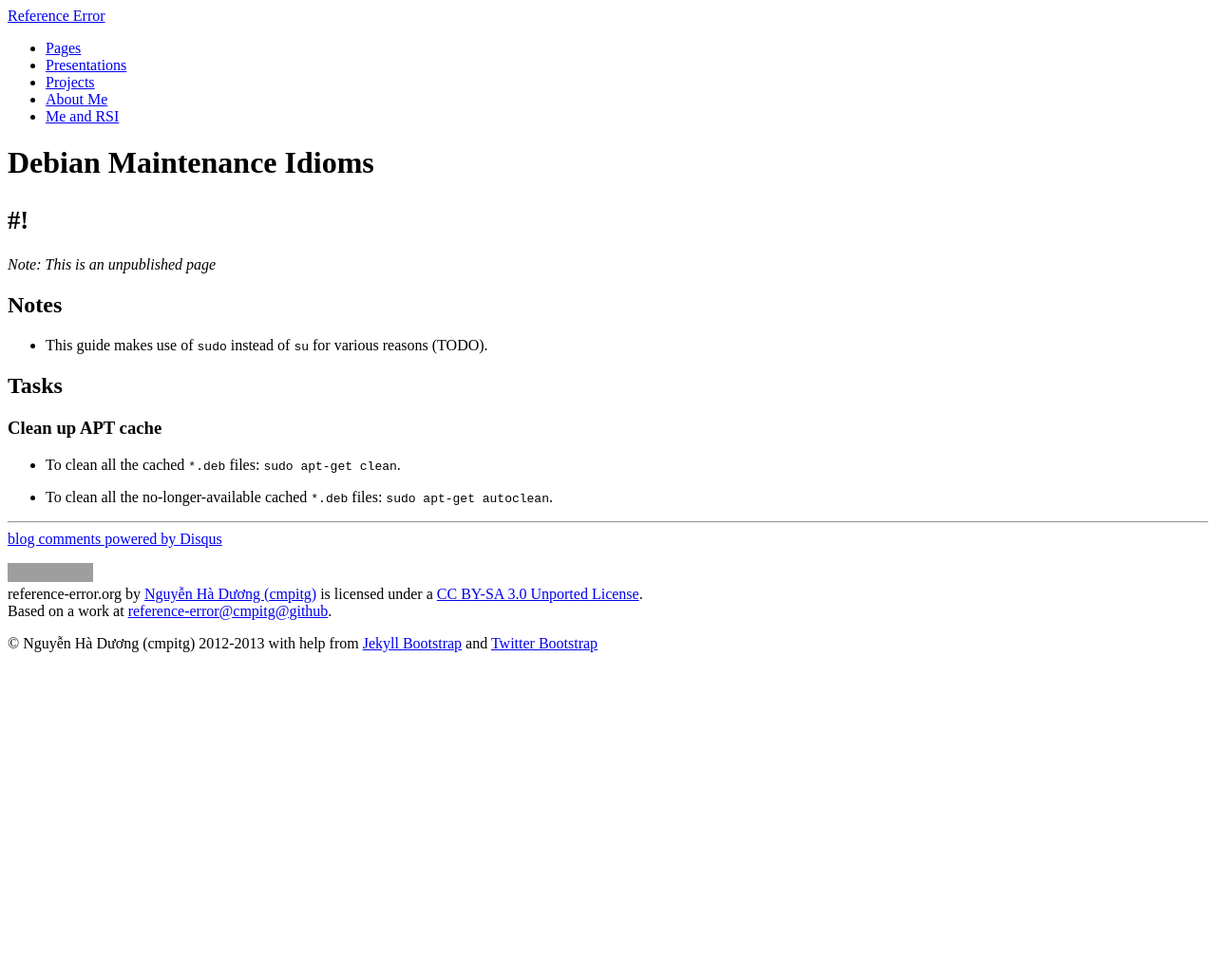
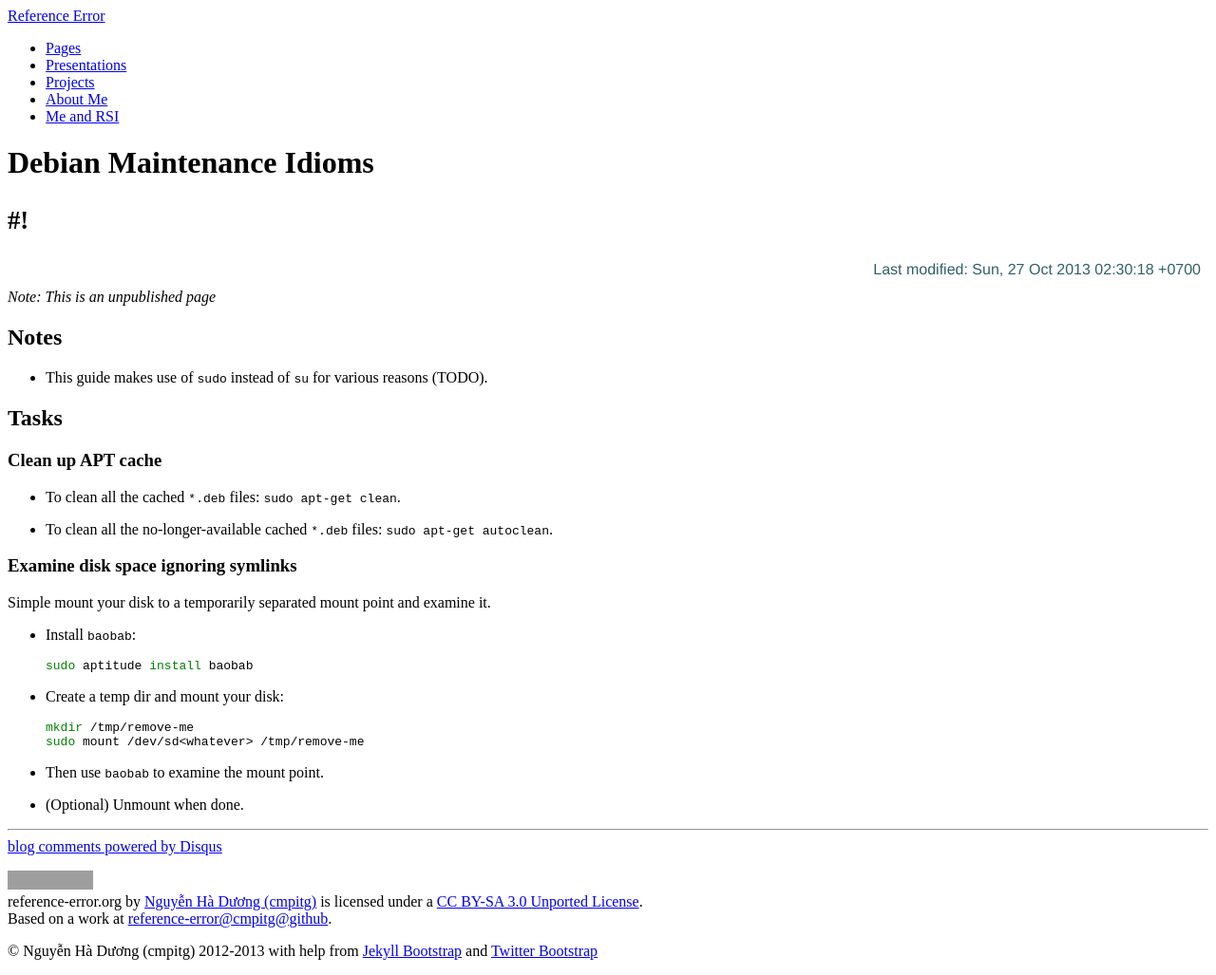
Before and after one commit to cmpitg/cmpitg.github.com, a Jekyll site: the page built from guides/debian-maintenance.md, in a window 1280 px wide. Shown: the whole page at 95% size. Built offline with Jekyll 4.4.1, drawn with Linux system fonts in a browser that asks for light colours; Markdown is read by kramdown in place of the engine named in the settings; comment, search, counter and statistics services are not loaded; before the commit the page ends 900 px from its top, so only the background shows below that; grey boxes are pictures that could not be loaded.

Commit message:
Update Debian maintenance

````diff
--- a/guides/debian-maintenance.md
+++ b/guides/debian-maintenance.md
@@ -5,7 +5,7 @@ tagline: "#!"
 category: Operating_System
 tags: [debion, maintenance, idiom]
 permalink: /debian_maintenance/
-last_updated:
+last_updated: Sun, 27 Oct 2013 02:30:18 +0700
 ---
 {% include JB/setup %}
 
@@ -22,3 +22,24 @@ last_updated:
 * To clean all the cached `*.deb` files: `sudo apt-get clean`.
 
 * To clean all the no-longer-available cached `*.deb` files: `sudo apt-get autoclean`.
+
+### Examine disk space ignoring symlinks
+
+Simple mount your disk to a temporarily separated mount point and examine it.
+
+* Install `baobab`:
+
+  ```sh
+  sudo aptitude install baobab
+  ```
+
+* Create a temp dir and mount your disk:
+
+  ```sh
+  mkdir /tmp/remove-me
+  sudo mount /dev/sd<whatever> /tmp/remove-me
+  ```
+
+* Then use `baobab` to examine the mount point.
+
+* (Optional) Unmount when done.
````
